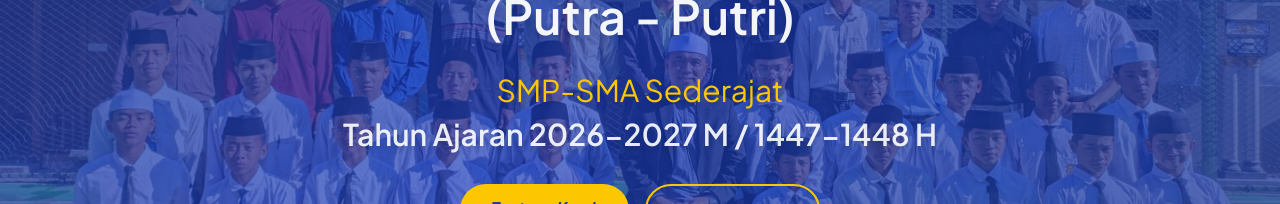
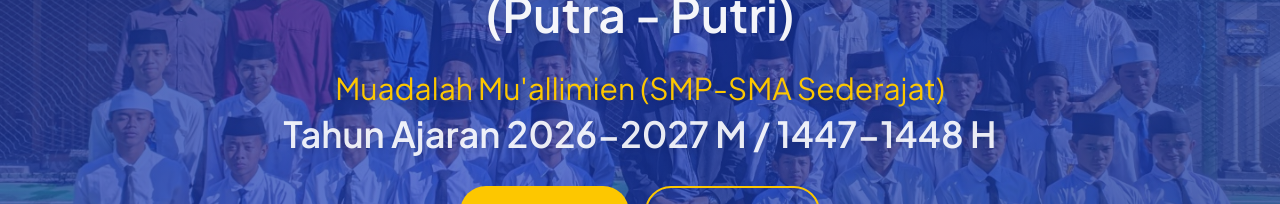
Before and after one commit to PTQAmsa/Website-PTQ, a Next.js app: page / in a window 1280 px wide. Shown: the part 330-534 px from the top of the page. Built offline with nearby package versions, Linux system fonts and the light colour scheme.

Commit message:
Update Hero and Navbar components

```diff
--- a/components/Hero.tsx
+++ b/components/Hero.tsx
@@ -60,9 +60,9 @@ export default function Hero() {
           (Putra - Putri)
         </h1>
         <p className="text-xl md:text-3xl mb-2 text-yellow-400 drop-shadow-lg">
-          SMP-SMA Sederajat
+          Muadalah Mu'allimien (SMP-SMA Sederajat)
         </p>
-        <p className="text-xl md:text-3xl mb-8 opacity-90 max-w-3xl mx-auto drop-shadow-md font-semibold">
+        <p className="text-xl md:text-4xl mb-8 opacity-90 max-w-3xl mx-auto drop-shadow-md font-semibold">
           Tahun Ajaran 2026-2027 M / 1447-1448 H
         </p>
         <div className="flex flex-col sm:flex-row gap-4 justify-center">
--- a/components/Navbar.tsx
+++ b/components/Navbar.tsx
@@ -70,6 +70,7 @@ export default function Navbar() {
               <button className={`font-medium transition-colors hover:text-yellow-400 hover:font-bold ${
                 isScrolled ? 'text-gray-700' : 'text-white'
               }`}>
+              <div></div>
                 Tentang PTQ Amsa ▾
               </button>
               <div className="absolute left-0 mt-2 w-56 bg-white rounded-lg shadow-xl opacity-0 invisible group-hover:opacity-100 group-hover:visible transition-all duration-200">
```
